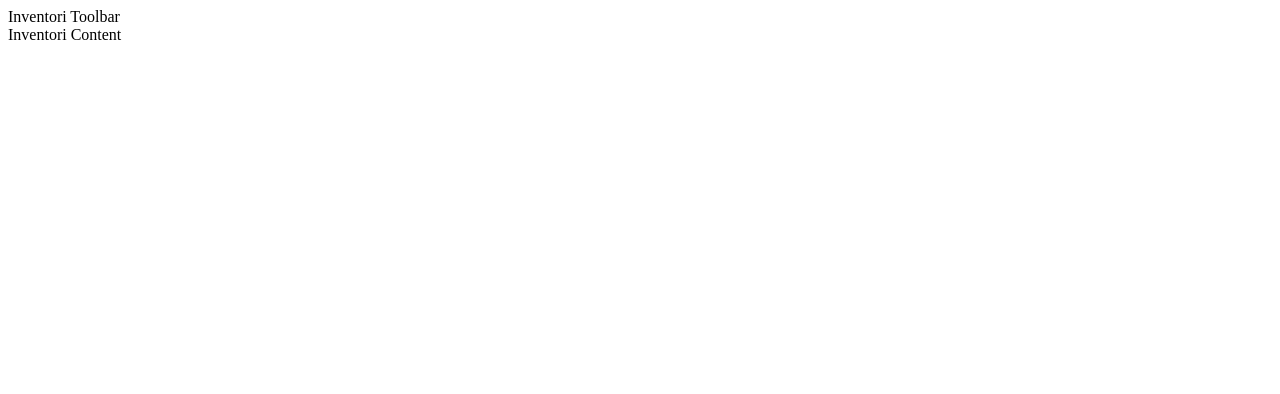
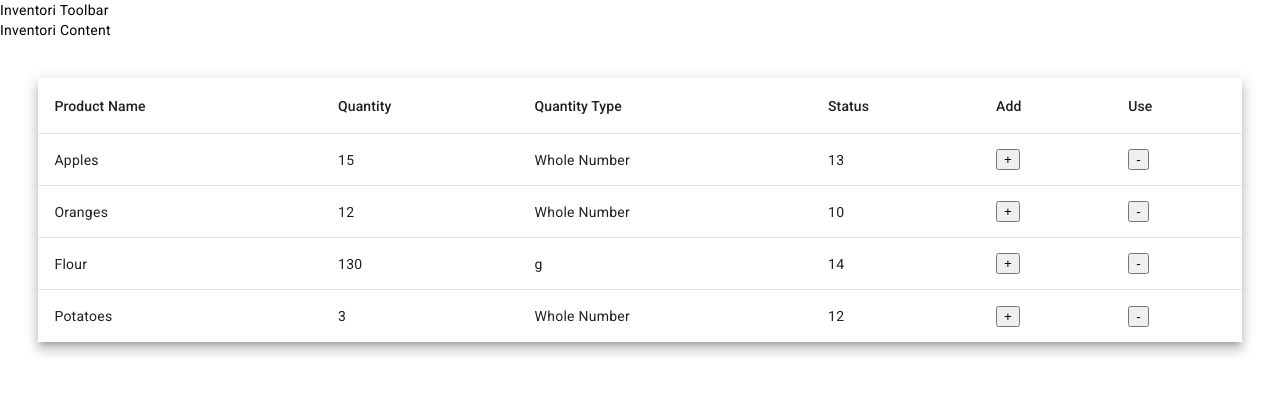
Before and after one commit to zmb6893/inventori, an Angular app in the folder inventori/: page / in a window 1280 px wide. Shown: the top 394 px of the page. Built offline with nearby package versions, Linux system fonts and the light colour scheme.

Commit message:
Created table for the inventory

```diff
--- a/inventori/angular.json
+++ b/inventori/angular.json
@@ -25,6 +25,7 @@
               "src/assets"
             ],
             "styles": [
+              "@angular/material/prebuilt-themes/deeppurple-amber.css",
               "src/styles.css"
             ],
             "scripts": []
@@ -87,6 +88,7 @@
               "src/assets"
             ],
             "styles": [
+              "@angular/material/prebuilt-themes/deeppurple-amber.css",
               "src/styles.css"
             ],
             "scripts": []
--- a/inventori/package.json
+++ b/inventori/package.json
@@ -11,10 +11,12 @@
   "private": true,
   "dependencies": {
     "@angular/animations": "^15.2.0",
+    "@angular/cdk": "^15.2.1",
     "@angular/common": "^15.2.0",
     "@angular/compiler": "^15.2.0",
     "@angular/core": "^15.2.0",
     "@angular/forms": "^15.2.0",
+    "@angular/material": "^15.2.1",
     "@angular/platform-browser": "^15.2.0",
     "@angular/platform-browser-dynamic": "^15.2.0",
     "@angular/router": "^15.2.0",
--- a/inventori/src/app/app.component.html
+++ b/inventori/src/app/app.component.html
@@ -8,6 +8,7 @@
 
 <div class="content" role="main">
   <span>Inventori Content</span>
+  <app-inventori-table></app-inventori-table>
 </div>
 
 <router-outlet></router-outlet>
--- /dev/null
+++ b/inventori/src/app/inventori-table/inventori-table.component.html
@@ -0,0 +1,45 @@
+<div style="padding: 3%;">
+    <table mat-table [dataSource]="dataSource" class="mat-elevation-z8">
+
+        <!-- Name Column -->
+        <ng-container matColumnDef="productName">
+          <th mat-header-cell *matHeaderCellDef> Product Name </th>
+          <td mat-cell *matCellDef="let item"> {{item.productName}} </td>
+        </ng-container>
+
+        <!-- Quantity Column -->
+        <ng-container matColumnDef="quantity">
+          <th mat-header-cell *matHeaderCellDef> Quantity </th>
+          <td mat-cell *matCellDef="let item"> {{item.quantity}} </td>
+        </ng-container>
+
+        <!-- Quantity Type Column -->
+        <ng-container matColumnDef="quantityType">
+          <th mat-header-cell *matHeaderCellDef> Quantity Type </th>
+          <td mat-cell *matCellDef="let item"> {{item.quantityType}} </td>
+        </ng-container>
+
+        <!-- Status Column -->
+        <ng-container matColumnDef="status">
+          <th mat-header-cell *matHeaderCellDef> Status </th>
+          <td mat-cell *matCellDef="let item"> {{item.status}} </td>
+        </ng-container>
+
+        <!-- Add Column -->
+        <ng-container matColumnDef="add">
+            <th mat-header-cell *matHeaderCellDef> Add </th>
+            <td mat-cell *matCellDef="let item"><button mat-button>+</button></td>
+        </ng-container>
+
+        <!-- Subtract Column -->
+        <ng-container matColumnDef="use">
+            <th mat-header-cell *matHeaderCellDef> Use </th>
+            <td mat-cell *matCellDef="let item"><button mat-button> - </button></td>
+        </ng-container>
+
+        <tr mat-header-row *matHeaderRowDef="displayedColumns"></tr>
+        <tr mat-row *matRowDef="let row; columns: displayedColumns;"></tr>
+      </table>
+
+
+</div>
--- /dev/null
+++ b/inventori/src/app/inventori-table/inventori-table.component.ts
@@ -0,0 +1,25 @@
+import { Component } from '@angular/core';
+
+export interface Item {
+  quantity: number;
+  productName: string;
+  quantityType: string;
+  status: number;
+}
+
+const inventory: Item[] = [
+  {productName: 'Apples', quantity: 15, quantityType: 'Whole Number', status: 13},
+  {productName: 'Oranges', quantity: 12, quantityType: 'Whole Number', status: 10},
+  {productName: 'Flour', quantity: 130, quantityType: 'g', status: 14},
+  {productName: 'Potatoes', quantity: 3, quantityType: 'Whole Number', status: 12},
+];
+
+@Component({
+  selector: 'app-inventori-table',
+  templateUrl: './inventori-table.component.html',
+  styleUrls: ['./inventori-table.component.css']
+})
+export class InventoriTableComponent {
+  displayedColumns: string[] = ['productName', 'quantity', 'quantityType', 'status', 'add', 'use'];
+  dataSource = inventory;
+}
--- a/inventori/src/index.html
+++ b/inventori/src/index.html
@@ -5,8 +5,11 @@
   <title>Inventori</title>
   <base href="/">
   <meta name="viewport" content="width=device-width, initial-scale=1">
+  <link rel="preconnect" href="https://fonts.gstatic.com">
+  <link href="https://fonts.googleapis.com/css2?family=Roboto:wght@300;400;500&display=swap" rel="stylesheet">
+  <link href="https://fonts.googleapis.com/icon?family=Material+Icons" rel="stylesheet">
 </head>
-<body>
+<body class="mat-typography">
   <app-root></app-root>
 </body>
 </html>
--- a/inventori/src/styles.css
+++ b/inventori/src/styles.css
@@ -1 +1,4 @@
 /* You can add global styles to this file, and also import other style files */
+
+html, body { height: 100%; }
+body { margin: 0; font-family: Roboto, "Helvetica Neue", sans-serif; }
```
Also changed, not shown: inventori/src/app/app.module.ts (+8 -2 lines), inventori/src/app/inventori-table/inventori-table.component.css (added), 2 other files (tests, documents, lock files or other folders).
